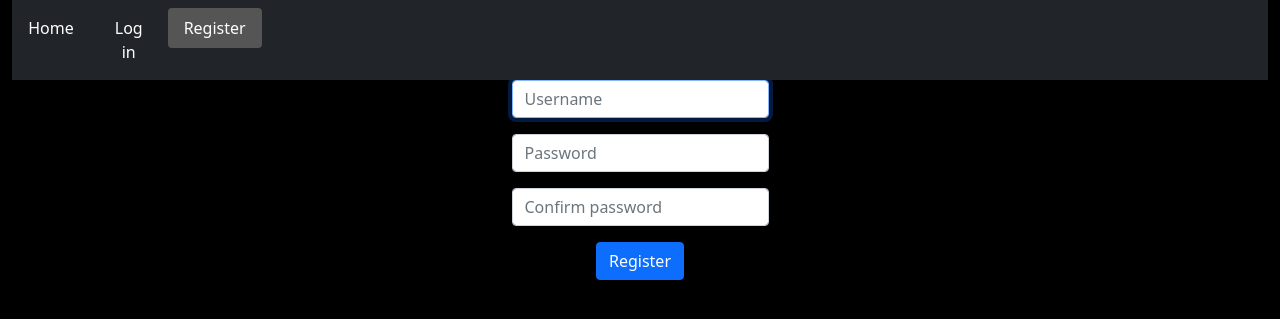
After one commit to tycjan-k/FinalProject, a Flask app: page /register in a window 1280 px wide. The commit adds this page. Shown: the top 319 px of the page. Run offline with Flask 2, Linux system fonts and the light colour scheme; some libraries are stand-ins or nearby versions.

Commit message:
register option

```diff
--- a/app.py
+++ b/app.py
@@ -16,6 +16,52 @@ app = Flask(__name__)
 # Ensure templates are auto-reloaded
 app.config["TEMPLATES_AUTO_RELOAD"] = True
 
+# Configure session to use filesystem (instead of signed cookies)
+app.config["SESSION_PERMANENT"] = False
+app.config["SESSION_TYPE"] = "filesystem"
+Session(app)
+
+# Configure CS50 Library to use SQLite database
+db = SQL("sqlite:///fp.db")
+
+@app.after_request
+def after_request(response):
+    """Ensure responses aren't cached"""
+    response.headers["Cache-Control"] = "no-cache, no-store, must-revalidate"
+    response.headers["Expires"] = 0
+    response.headers["Pragma"] = "no-cache"
+    return response
+
 @app.route("/")
-def index():
-    return render_template("index.html")
+def home():
+    return render_template("home.html")
+
+@app.route("/register", methods=["GET", "POST"])
+def register():
+    """Register user"""
+
+    #User reached route via POST (clicking on a button with a post method)
+    if request.method == "POST":
+
+        #Require username
+        if not request.form.get("username"):
+            return false
+        #Look if username is taken and apologize if it is
+        lookusname = db.execute("SELECT * FROM users WHERE username = ?", request.form.get("username"))
+        if len(lookusname) != 0:
+            return false
+        else:
+            username = request.form.get("username")
+
+        #Require password
+        if not request.form.get("password"):
+            return false
+        password = request.form.get("password")
+        confirmation = request.form.get("confirmation")
+        if password != confirmation:
+            return false
+        else:
+            db.execute("INSERT INTO users (username, hash) VALUES (?, ?)", username, generate_password_hash(password))
+
+        return redirect("/")
+    return render_template("register.html")
--- a/static/styles.css
+++ b/static/styles.css
@@ -1,8 +1,5 @@
 body {
     background-color: black;
-    color: white;
-}
-.nav .nav-pills .nav-justified li a {
     color: white;
 }
 .nav-pills .nav-link.active, .nav-pills .show > .nav-link {
--- a/templates/layout.html
+++ b/templates/layout.html
@@ -20,7 +20,7 @@
             <nav class="navbar navbar-dark bg-dark navbar navbar-expand-md">
                     {% if session["user_id"] %}
                             <ul class="nav nav-pills nav-justified">
-                                <li class="nav-item"><a class="nav-link active" aria-current="page" href="#">Active</a></li>
+                                <li class="nav-item"><a class="nav-link active" aria-current="page" href="/">Active</a></li>
                                 <li class="nav-item"><a class="nav-link" href="#">Much longer nav link</a></li>
                                 <li class="nav-item"><a class="nav-link" href="#">Link</a></li>
                             </ul>
--- /dev/null
+++ b/templates/register.html
@@ -0,0 +1,28 @@
+{% extends "layout.html" %}
+
+{% block title %}
+    Register
+{% endblock %}
+
+{% block navbar %}
+    <ul class="nav nav-pills nav-justified">
+        <li class="nav-item"><a class="nav-link white" href="/">Home</a></li>
+        <li class="nav-item"><a class="nav-link white" href="#">Log in</a></li>
+        <li class="nav-item"><a class="nav-link active" aria-current="page" href="/register">Register</a></li>
+    </ul>
+{% endblock %}
+
+{% block main %}
+    <form action="/register" method="post">
+        <div class="mb-3">
+            <input autocomplete="off" autofocus class="form-control mx-auto w-auto" id="username" name="username" placeholder="Username" type="text">
+        </div>
+        <div class="mb-3">
+            <input class="form-control mx-auto w-auto" id="password" name="password" placeholder="Password" type="password">
+        </div>
+        <div class="mb-3">
+            <input class="form-control mx-auto w-auto" id="confirmation" name="confirmation" placeholder="Confirm password" type="password">
+        </div>
+        <button class="btn btn-primary" type="submit">Register</button>
+    </form>
+{% endblock %}
```
Also changed, not shown: templates/home.html (added, +17 -0 lines), templates/index.html (deleted, +0 -18 lines), fp.db (added).
